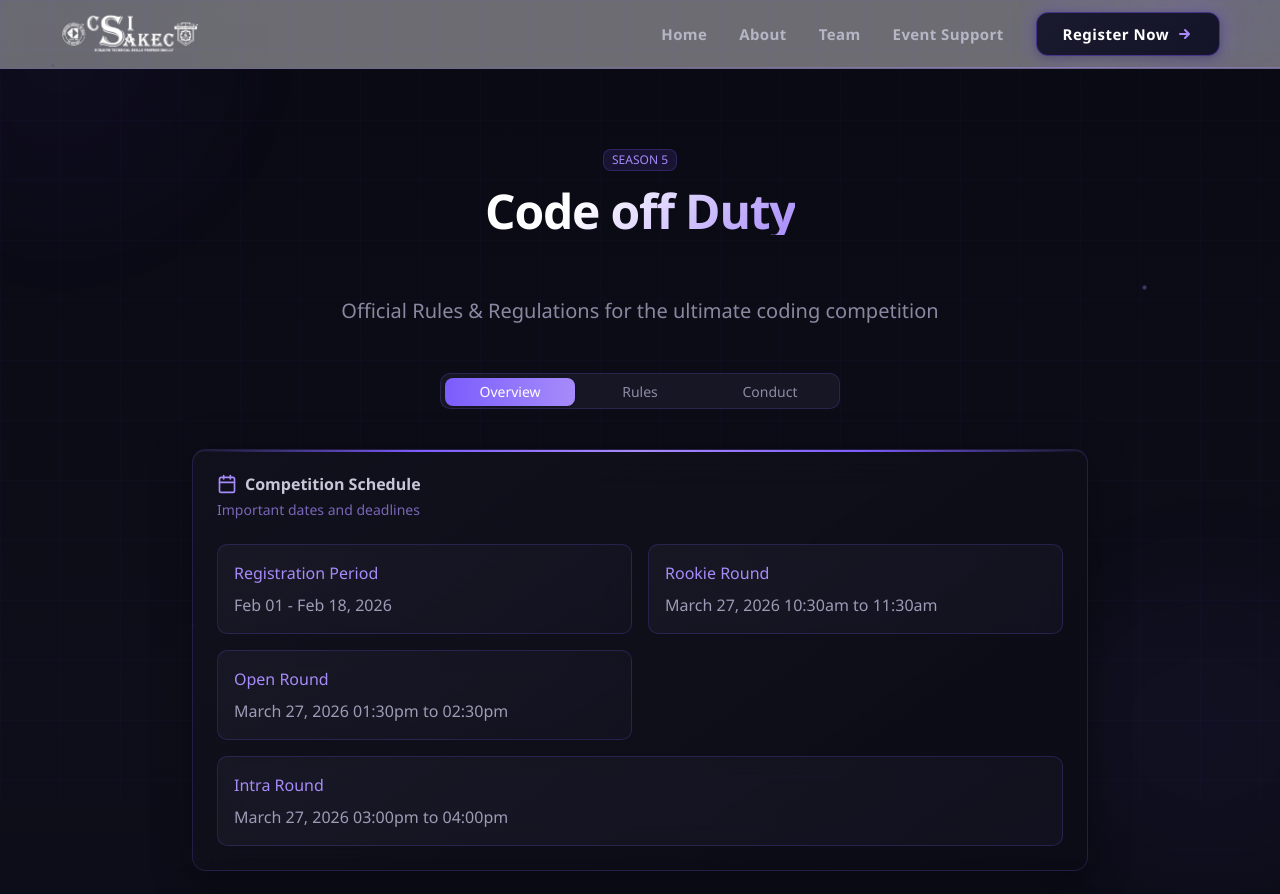
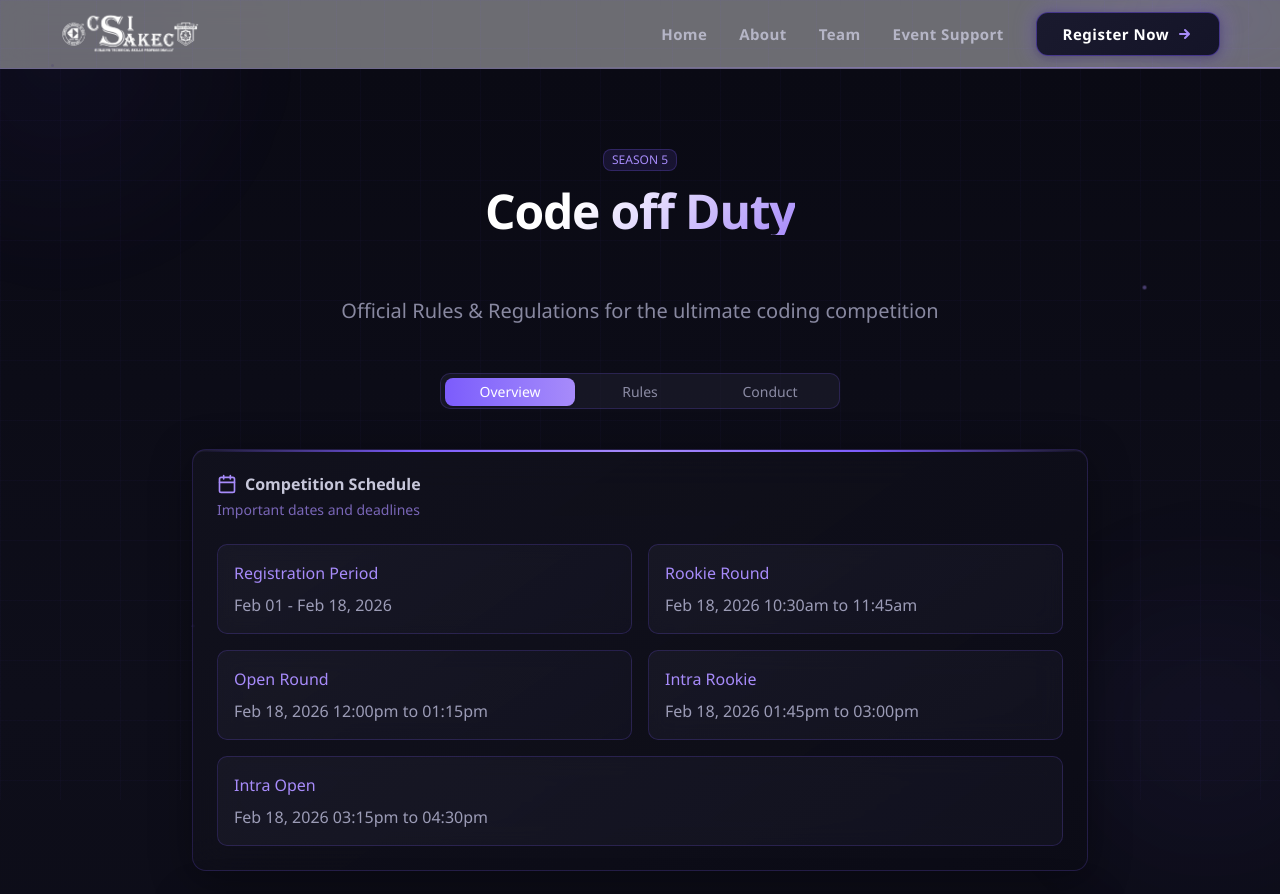
Before and after one commit to CsiSakec/cod-s4, a Next.js app: page /rulesandregulation in a window 1280 px wide. Shown: the top 894 px of the page. Built offline with nearby package versions, Linux system fonts and the light colour scheme.

Commit message:
time change

```diff
--- a/src/components/registration-form.tsx
+++ b/src/components/registration-form.tsx
@@ -308,7 +308,7 @@ export default function RegistrationForm() {
       try {
         const emailData = {
           to: values.email,
-          subject: "CSI-SAKEC COD4 Registration Confirmation",
+          subject: "CSI-SAKEC COD5 Registration Confirmation",
           html: `
             <div style="font-family: Arial, sans-serif; max-width: 600px; margin: 0 auto; padding: 20px;">
   <div style="background-color: #f8f9fa; padding: 20px; border-radius: 10px; margin-bottom: 20px;">
--- a/src/components/rules.tsx
+++ b/src/components/rules.tsx
@@ -279,7 +279,7 @@ export function Rules() {
                       Rookie Round
                     </h3>
                     <p style={{ color: "rgba(190,190,220,0.8)" }}>
-                      March 27, 2026 10:30am to 11:30am
+                      Feb 18, 2026 10:30am to 11:45am
                     </p>
                   </div>
                   <div className="schedule-card rounded-lg p-4">
@@ -287,15 +287,23 @@ export function Rules() {
                       Open Round
                     </h3>
                     <p style={{ color: "rgba(190,190,220,0.8)" }}>
-                      March 27, 2026 01:30pm to 02:30pm
+                      Feb 18, 2026 12:00pm to 01:15pm
+                    </p>
+                  </div>
+                  <div className="schedule-card rounded-lg p-4">
+                    <h3 className="font-medium mb-2 text-[#a78bfa]">
+                      Intra Rookie
+                    </h3>
+                    <p style={{ color: "rgba(190,190,220,0.8)" }}>
+                      Feb 18, 2026 01:45pm to 03:00pm
                     </p>
                   </div>
                   <div className="schedule-card rounded-lg p-4 md:col-span-2">
                     <h3 className="font-medium mb-2 text-[#a78bfa]">
-                      Intra Round
+                      Intra Open
                     </h3>
                     <p style={{ color: "rgba(190,190,220,0.8)" }}>
-                      March 27, 2026 03:00pm to 04:00pm
+                      Feb 18, 2026 03:15pm to 04:30pm
                     </p>
                   </div>
                 </div>
```
